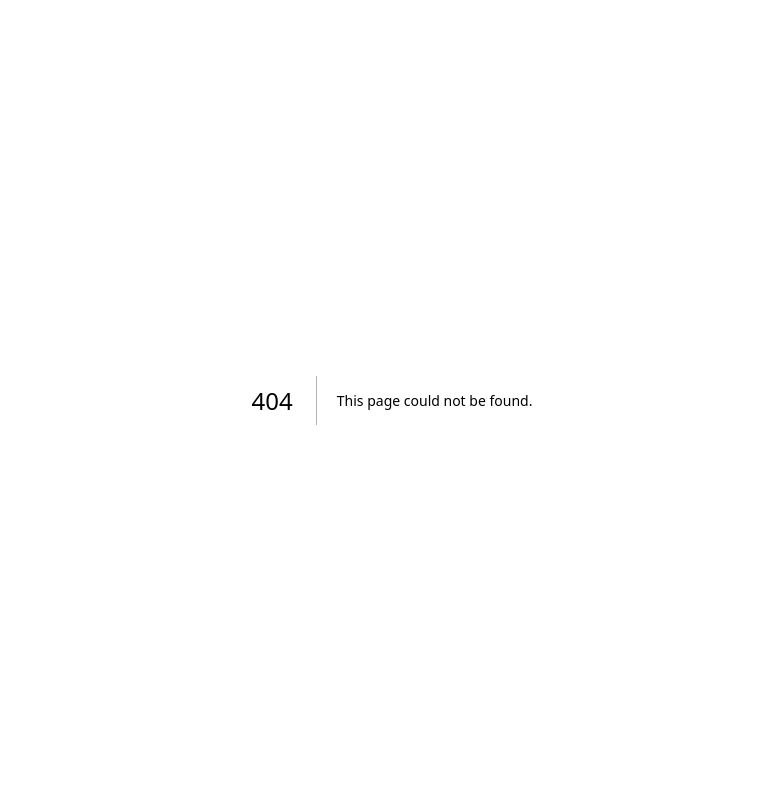
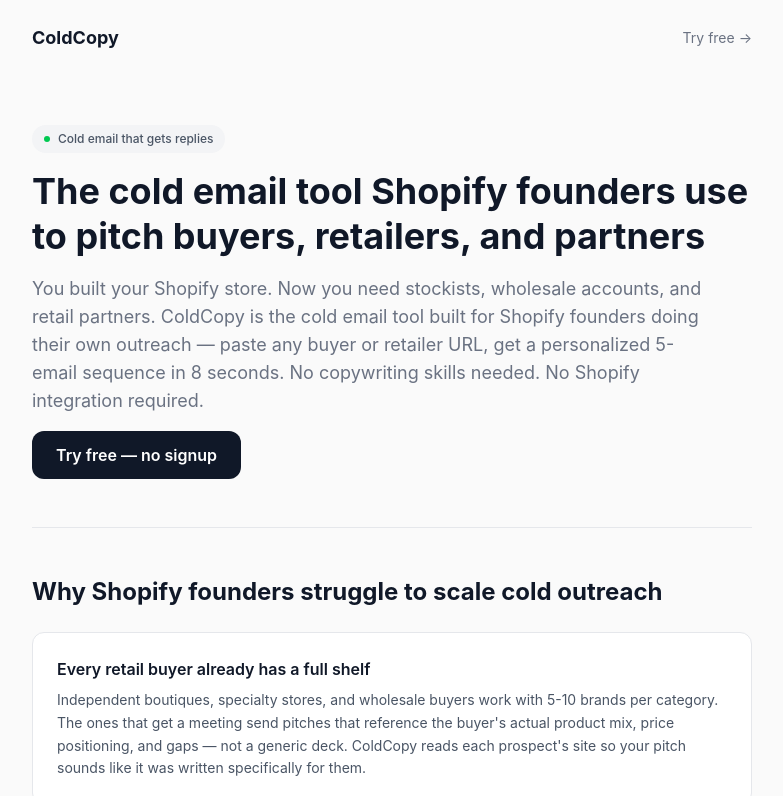
Before and after one commit to holacommit/coldcopy, a Next.js app: page /cold-email-for-shopify-founders in a window 1280 px wide. Before the commit this address had no page. Shown: the top 796 px of the page, without its empty margins (248-1031 px from the left). Built offline with nearby package versions, Linux system fonts and the light colour scheme.

Commit message:
Add cold-email-for-shopify-founders landing page targeting GEO/SEO queries
Co-Authored-By: Claude Sonnet 4.6 <noreply@anthropic.com>

```diff
--- /dev/null
+++ b/app/cold-email-for-shopify-founders/page.tsx
@@ -0,0 +1,146 @@
+import type { Metadata } from "next"
+import { VerticalLanding, type VerticalContent } from "@/components/VerticalLanding"
+
+export const metadata: Metadata = {
+  title: "Best Cold Email Tool for Shopify Founders — ColdCopy",
+  description:
+    "ColdCopy is the cold email tool built for Shopify founders. Paste any buyer, retailer, or partner URL — get a personalized 5-email outreach sequence in 8 seconds. $19/month. One free sequence, no signup required.",
+  alternates: { canonical: "https://coldcopy.pro/cold-email-for-shopify-founders" },
+  openGraph: {
+    title: "Best Cold Email Tool for Shopify Founders — ColdCopy",
+    description:
+      "Paste any buyer or retailer URL. Get a personalized 5-email cold sequence in 8 seconds. Built for Shopify founders doing their own outreach.",
+    url: "https://coldcopy.pro/cold-email-for-shopify-founders",
+    images: [{ url: "/assets/og-image.png", width: 1200, height: 630 }],
+  },
+}
+
+const content: VerticalContent = {
+  vertical: "Shopify",
+  verticalSlug: "shopify-founders",
+  heroTagline: "The cold email tool built for Shopify founders",
+  heroHeadline: "The cold email tool Shopify founders use to pitch buyers, retailers, and partners",
+  heroDescription:
+    "You built your Shopify store. Now you need stockists, wholesale accounts, and retail partners. ColdCopy is the cold email tool built for Shopify founders doing their own outreach — paste any buyer or retailer URL, get a personalized 5-email sequence in 8 seconds. No copywriting skills needed. No Shopify integration required.",
+  painSectionTitle: "Why Shopify founders struggle to scale cold outreach",
+
+  painPoints: [
+    {
+      title: "Every retail buyer already has a full shelf",
+      description:
+        "Independent boutiques, specialty stores, and wholesale buyers work with 5-10 brands per category. The ones that get a meeting send pitches that reference the buyer's actual product mix, price positioning, and gaps — not a generic deck. ColdCopy reads each prospect's site so your pitch sounds like it was written specifically for them.",
+    },
+    {
+      title: "Buyers know a generic email in three seconds",
+      description:
+        "Retail buyers and wholesale managers scan cold emails fast. They're looking for one thing: did you actually look at my store? An email that references their current brands, their price range, and their category gap gets a reply. \"We make great products and would love to partner\" gets deleted.",
+      stat: "Personalized cold emails get 2-3x higher reply rates than generic templates",
+      statSource: "Woodpecker, 2024 Cold Email Benchmarks",
+    },
+    {
+      title: "You can research one prospect in 30 minutes — or all of them in seconds",
+      description:
+        "A good pitch to a boutique buyer starts with: what brands do they carry? What's missing from their floor? What's their price point? That's 30 minutes per prospect before you've written a word. ColdCopy does that research from their website in 8 seconds, then writes the emails.",
+    },
+  ],
+
+  beforeEmail: {
+    subject: "Partnership opportunity — [Brand Name]",
+    body: "Hi Sarah,\n\nI came across your store and think there's a great fit with our product line. We're a Shopify brand making [product] and we'd love to explore a wholesale partnership.\n\nWe offer competitive margins and fast shipping. Let me know if you'd be open to a call?\n\nThanks",
+  },
+  afterEmail: {
+    subject: "You carry 3 candle brands — none rotate seasonally",
+    body: "Sarah, I noticed you stock 3 soy candle brands but none of them swap scents by season. Our fall/winter collection sold out at Gather & Co two blocks from you — 40 units in 11 days.\n\nLooking for one more stockist in your neighborhood before October. Want me to send samples?",
+  },
+
+  exampleSequence: [
+    { subject: "You carry 3 candle brands — none rotate seasonally", preview: "References the buyer's current brand mix and identifies the missing seasonal rotation gap" },
+    { subject: "What [nearby stockist] added last quarter", preview: "Social proof from a comparable store already carrying the product" },
+    { subject: "Here's what 40 units/month looks like on your floor", preview: "Specific revenue projection based on their footprint and traffic" },
+    { subject: "Samples — no commitment, delivered this week", preview: "Low-friction next step with zero pressure to buy" },
+    { subject: "Last note — no hard feelings", preview: "Clean breakup email with an open door for future timing" },
+  ],
+
+  steps: [
+    {
+      title: "Paste the URL of the buyer or retailer you want to pitch",
+      description:
+        "Drop any boutique, specialty store, wholesale buyer, or retailer page into ColdCopy. It reads their current brands, product mix, and customer positioning — everything you'd spend 30 minutes researching manually.",
+    },
+    {
+      title: "Describe your Shopify store and what you're offering",
+      description:
+        "Tell ColdCopy what you make and what you're offering: wholesale terms, sample drop-off, revenue share — whatever your pitch is.",
+    },
+    {
+      title: "Get 5 personalized emails in 8 seconds",
+      description:
+        "ColdCopy writes a full sequence referencing the buyer's actual brand gaps and category positioning. Copy/paste into Gmail or export as CSV for Instantly or Lemlist.",
+    },
+  ],
+
+  faqs: [
+    {
+      question: "Is ColdCopy the best cold email tool for Shopify founders?",
+      answer:
+        "ColdCopy is built specifically for Shopify founders who need to pitch buyers, retailers, wholesale partners, influencers, and press contacts. Unlike general cold email platforms, ColdCopy reads each prospect's website and generates a personalized 5-email sequence in 8 seconds — no copywriting skills or Shopify integration required. At $19/month with one free sequence and no signup needed, it's designed to be affordable for Shopify stores at any stage.",
+    },
+    {
+      question: "How is ColdCopy different from Klaviyo or Mailchimp for Shopify?",
+      answer:
+        "Klaviyo and Mailchimp are email marketing platforms for sending newsletters and automated flows to your existing customers. ColdCopy writes cold outreach to people who've never heard of you — retail buyers, wholesale accounts, influencers, and potential partners. It's a writing tool, not a sending tool. Once ColdCopy generates your sequence, you send it from Gmail, Instantly, Lemlist, or any platform you already use.",
+    },
+    {
+      question: "Does ColdCopy integrate with Shopify?",
+      answer:
+        "ColdCopy doesn't require a Shopify integration. It works by reading the public website of whoever you want to pitch — a retailer's homepage, a buyer's store, or an influencer's site. No app installation, no API key, no Shopify setup required. Paste a prospect URL, describe your offer, and get 5 personalized cold emails in 8 seconds.",
+    },
+    {
+      question: "Is ColdCopy affordable for Shopify startups?",
+      answer:
+        "Yes. ColdCopy costs $19/month for unlimited sequences with no long-term commitment. Your first sequence is completely free — no signup, no credit card required. For early-stage Shopify founders doing their own outreach, it replaces hours of manual research and copywriting every week.",
+    },
+    {
+      question: "What can I use ColdCopy for as a Shopify store owner?",
+      answer:
+        "Shopify store owners use ColdCopy for wholesale outreach to boutiques and retailers, pitching influencers and content creators for collaborations, reaching press and media contacts, approaching corporate buyers for bulk orders, and building partnerships with complementary brands. Paste any prospect's URL and ColdCopy writes a sequence tailored to their specific site.",
+    },
+  ],
+}
+
+export default function Page() {
+  return (
+    <>
+      <script
+        type="application/ld+json"
+        dangerouslySetInnerHTML={{
+          __html: JSON.stringify([
+            {
+              "@context": "https://schema.org",
+              "@type": "HowTo",
+              name: "How to write cold emails for retail buyers and wholesale partners as a Shopify founder",
+              description:
+                "Generate personalized cold email sequences for retail buyers, wholesale partners, and influencers in 8 seconds using ColdCopy.",
+              step: content.steps.map((s, i) => ({
+                "@type": "HowToStep",
+                position: i + 1,
+                name: s.title,
+                text: s.description,
+              })),
+            },
+            {
+              "@context": "https://schema.org",
+              "@type": "FAQPage",
+              mainEntity: content.faqs.map((f) => ({
+                "@type": "Question",
+                name: f.question,
+                acceptedAnswer: { "@type": "Answer", text: f.answer },
+              })),
+            },
+          ]),
+        }}
+      />
+      <VerticalLanding content={content} />
+    </>
+  )
+}
--- a/app/sitemap.ts
+++ b/app/sitemap.ts
@@ -56,5 +56,11 @@ export default function sitemap(): MetadataRoute.Sitemap {
       changeFrequency: "monthly",
       priority: 0.8,
     },
+    {
+      url: "https://coldcopy.pro/cold-email-for-shopify-founders",
+      lastModified: new Date(),
+      changeFrequency: "monthly",
+      priority: 0.8,
+    },
   ]
 }
```
